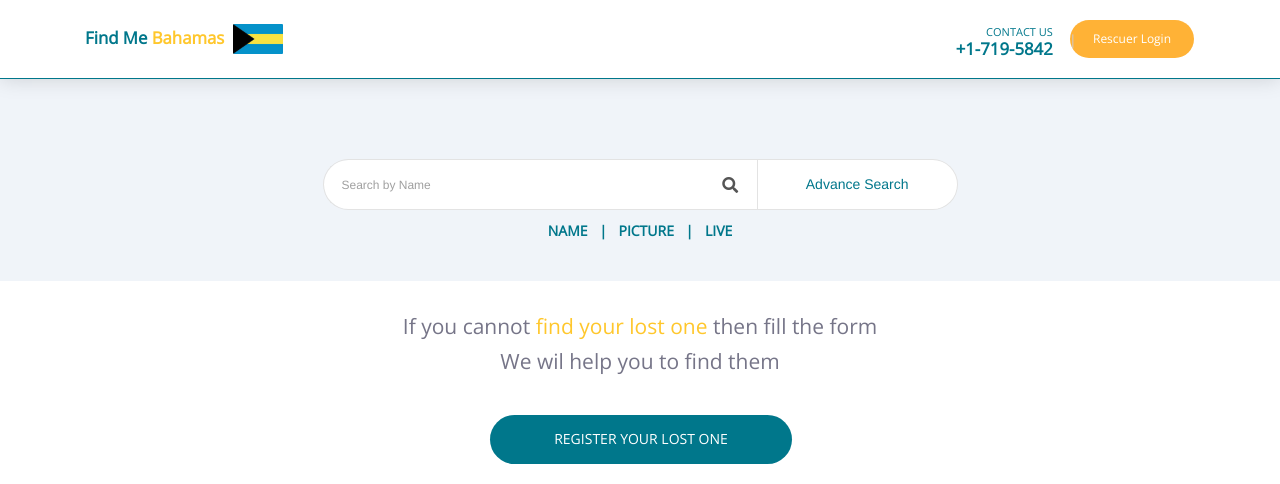
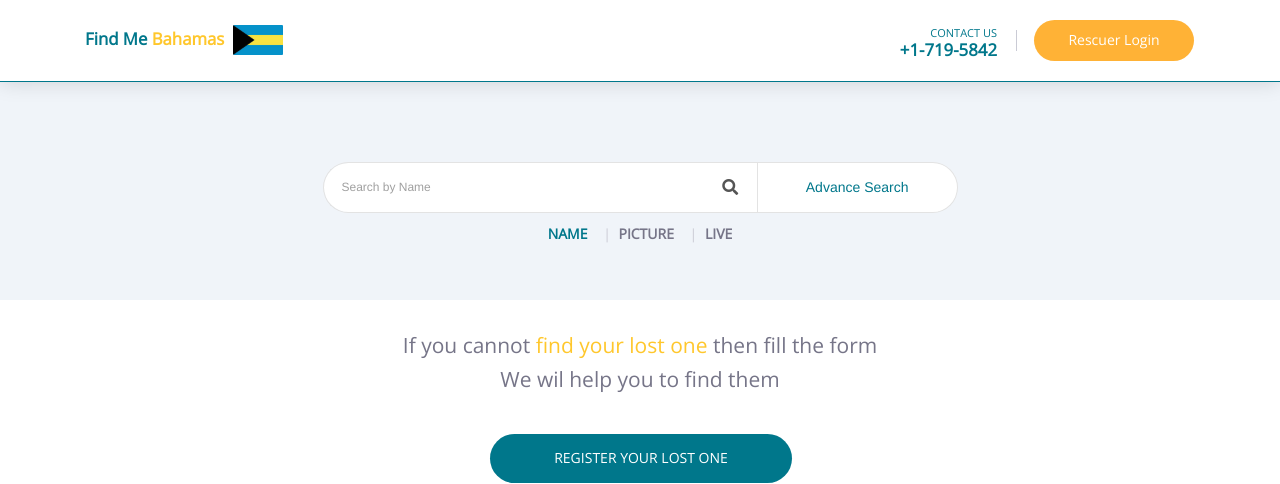
Before and after one commit to salishaukat/facedetect, a Django app: page / in a window 1280 px wide. Shown: the top 484 px of the page. Run offline with Django 3.2, Linux system fonts and the light colour scheme; data that the repository does not hold is empty; parts of the project's set-up code (start-up, migrations or seed data) failed here and were passed over; some libraries are stand-ins or nearby versions.

Commit message:
fixed UI issues

```diff
--- a/apps/static/css/style.css
+++ b/apps/static/css/style.css
@@ -74,7 +74,7 @@ h6 {
 .navbar .navbar-nav .nav-link:not(.btn) {
 	text-transform: none;
 	font-size: 1.2em;
-	padding: 0.5rem 0.7rem;
+	padding: 0.5rem 1rem;
 	line-height: 1.1rem;
 	font-weight: 600;
 	text-align: right;
@@ -87,21 +87,19 @@ h6 {
 	flex-direction: column;
 	text-align: center;
 }
-
-.navbar-nav li:before {
-  content: " | ";
-  position: absolute;
-  color: #cacbd5;
+.navbar-nav li:first-child:before {
+  content: "";
 }
-
+.navbar-nav .btn:first-child{
+	min-width: 160px;
+	font-weight: 500;
+	font-size: 14px;
+	margin-left: 1rem;
+}
 .modal-img {
 	width: 100%;
     height: 230px;
     object-fit: contain;
-}
-
-.navbar-nav li:first-child:before {
-  content: "";
 }
 
 @media screen and (max-width: 991px) {
@@ -302,4 +300,15 @@ a.text-primary:focus, a.text-primary:hover {
 	.h4:after {
 		margin: 0 0 0 20px;
 	}
+
+	.navbar-nav li{
+		position: relative;
+	}
+	.navbar-nav li:before {
+		content: " | ";
+		position: absolute;
+		color: transparent;
+		left: -10px;
+		border-right: 1px solid #cacbd5;
+	}
 }
--- a/apps/templates/base.html
+++ b/apps/templates/base.html
@@ -98,7 +98,7 @@
 
                     {% else %}
                     <li class="nav-item">
-                        <form class="px-3" action="{% url 'logout' %}" method="post" enctype="multipart/form-data">
+                        <form action="{% url 'logout' %}" method="post" enctype="multipart/form-data">
                             {% csrf_token %}
                             <button type="submit" class="btn btn-primary btn-round btn-block">Logout</button>
                         </form>
--- a/apps/templates/home.html
+++ b/apps/templates/home.html
@@ -86,7 +86,7 @@
 
 					{% else %}
 					<li class="nav-item">
-						<form class="px-3" action="{% url 'logout' %}" method="post" enctype="multipart/form-data">
+						<form action="{% url 'logout' %}" method="post" enctype="multipart/form-data">
 							{% csrf_token %}
 							<button type="submit" class="btn btn-primary btn-round btn-block">Logout</button>
 						</form>
@@ -119,13 +119,13 @@
 
 							</div>
 						</div>
-						<strong>
-							<a class="text-primary" href="#" "> NAME </a>
-							<span class="px-2 text-primary"> | </span>
-							<a class="text-primary"  onclick="toggle_pic()"> PICTURE </a>
-							<span class="px-2 text-primary"> | </span>
-							<a class="text-primary"  onclick="toggle_live()"> LIVE </a>
-						</strong>
+						<ul class="list-inline toggle-items">
+							<li class="list-inline-item active"> <a class="font-weight-bold" > NAME </a> </li>
+							<span class="px-1"> | </span>
+							<li class="list-inline-item"> <a class="font-weight-bold"  onclick="toggle_pic()"> PICTURE </a> </li>
+							<span class="px-1"> | </span>
+							<li class="list-inline-item"> <a class="font-weight-bold"  onclick="toggle_live()"> LIVE </a> </li>
+						</ul>
 					</div>
 				</div>
 			</div>
@@ -139,28 +139,23 @@
 				<div class="row">
 					<div class="col-md-10 col-lg-8 col-xl-7 mx-auto">
 						<div class="input-group">
-
 							<input id="personpic1"  class="form-control bg-white" placeholder="Upload Picture here" name="print_btn" onclick="openloader1()"/>
                             <input type="file" id="uploadfile1" name="person_pic1" style="display: none;" onchange="upload_img1(this);" />
-
 							<div class="input-group-append">
 								<div class="input-group-text">
-									<i class="fa fa-picture-o" ></i>
+									<i class="far fa-image" ></i>
 								</div>
-								<button type="button" class="btn btn-neutral btn-lg advance-search dropdown-toggle dropdown-toggle-split" aria-haspopup="true" aria-expanded="false" onclick="advance_search()"> Advance Search
-
+								<button type="button" class="btn btn-neutral btn-lg advance-search" aria-haspopup="true" aria-expanded="false" onclick="advance_search()"> Advance Search
 								</button>
-
-
 							</div>
 						</div>
-						<strong>
-							<a class="text-primary" onclick="name_search()"> NAME </a>
-							<span class="px-2 text-primary"> | </span>
-							<a class="text-primary" href="#"> PICTURE </a>
-							<span class="px-2 text-primary"> | </span>
-							<a class="text-primary" onclick="toggle_live()"> LIVE </a>
-						</strong>
+						<ul class="list-inline toggle-items">
+							<li class="list-inline-item"> <a class="font-weight-bold" onclick="name_search()"> NAME </a> </li>
+							<span class="px-1"> | </span>
+							<li class="list-inline-item active"> <a class="font-weight-bold"> PICTURE </a> </li>
+							<span class="px-1"> | </span>
+							<li class="list-inline-item"> <a class="font-weight-bold"  onclick="toggle_live()"> LIVE </a> </li>
+						</ul>
 					</div>
 				</div>
 			</div>
@@ -174,18 +169,15 @@
 			<div class="container">
 				<div class="row">
 					<div class="col-md-10 col-lg-8 col-xl-7 mx-auto">
-						<div class="input-group">
-
-								<button type="button" class="btn btn-neutral btn-lg form-control bg-white" aria-haspopup="true" aria-expanded="false" onclick="live_btn()"> Start live
-								</button>
-						</div>
-						<strong>
-							<a class="text-primary" onclick="name_search()"> NAME </a>
-							<span class="px-2 text-primary"> | </span>
-							<a class="text-primary" onclick="toggle_pic()"> PICTURE </a>
-							<span class="px-2 text-primary"> | </span>
-							<a class="text-primary" href="#"> LIVE </a>
-						</strong>
+						<button type="button" class="btn btn-neutral btn-block btn-round bg-white mt-0 btn-live" aria-haspopup="true" aria-expanded="false" onclick="live_btn()"> <i class="fas fa-video"></i> Start live
+						</button>
+						<ul class="list-inline toggle-items">
+							<li class="list-inline-item"> <a class="font-weight-bold" onclick="name_search()"> NAME </a> </li>
+							<span class="px-1"> | </span>
+							<li class="list-inline-item"> <a class="font-weight-bold" onclick="toggle_pic()"> PICTURE </a> </li>
+							<span class="px-1"> | </span>
+							<li class="list-inline-item active"> <a class="font-weight-bold"> LIVE </a> </li>
+						</ul>
 					</div>
 				</div>
 			</div>
--- a/apps/templates/index.html
+++ b/apps/templates/index.html
@@ -781,7 +781,7 @@
 
 						</div>
 						<div class="col">
-							<h4 class="mb-0" id="h4name"> </h4>
+							<h3 class="mb-0 font-weight-bold" id="h4name"> </h3>
 							<p class="mb-0">Id: <span> 35484 </span> </p>
 								<div class="row">
 								<div class="col-md-5">
```
